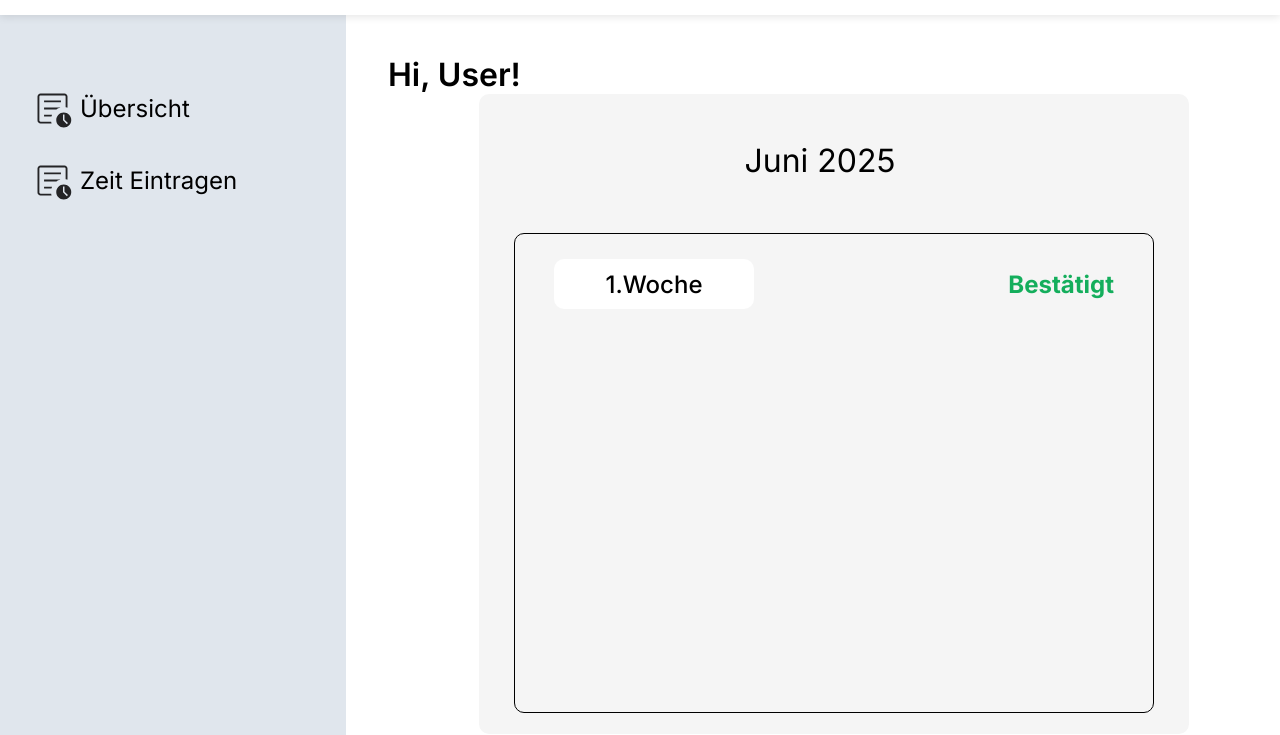
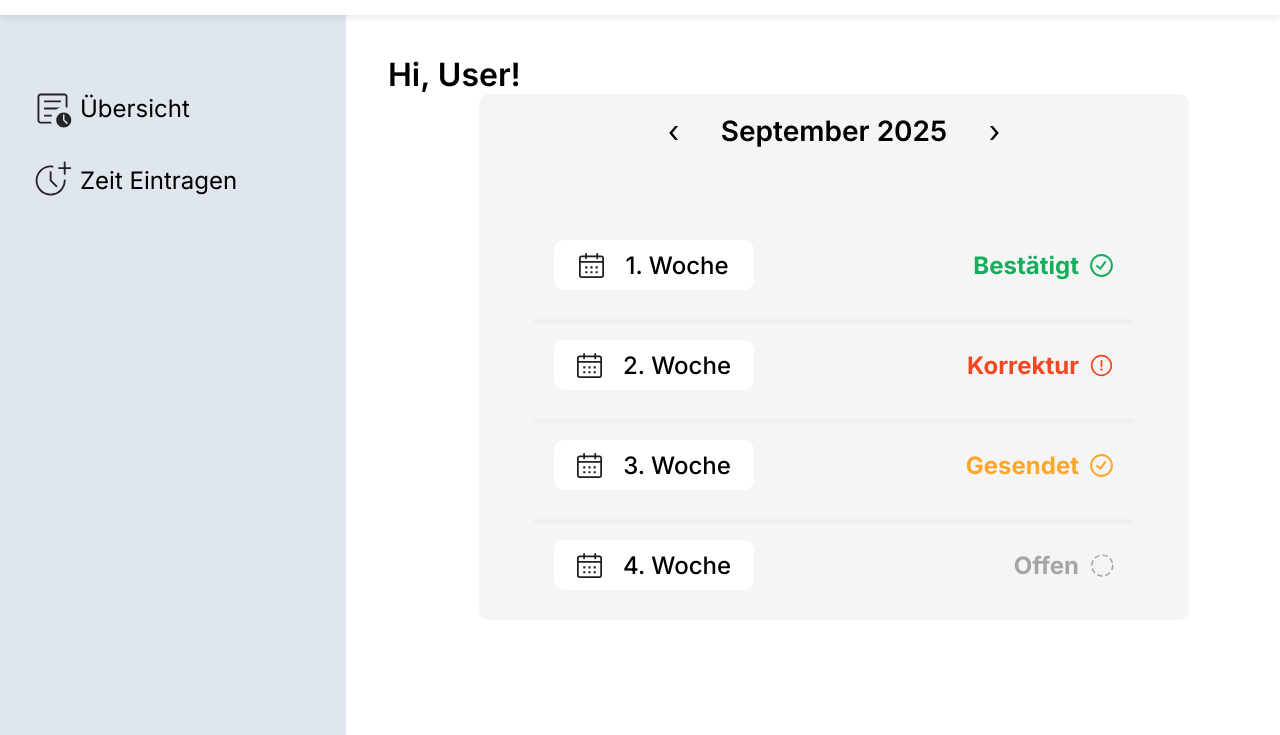
Before and after one commit to Abtingh/Zeiterfassung, a plain HTML site: page public/public-static/student_home.html in a window 1280 px wide. Shown: the part 85-820 px from the top of the page. Drawn offline with Linux system fonts and the light colour scheme; no server answers.

Commit message:
Student Home is 80% ready The week will be generated dynamically based on the current month and year. The buttons to navigate between months are also functional. The week status will be updated based on the data fetched from the server.

```diff
--- a/public/public-static/student_home.html
+++ b/public/public-static/student_home.html
@@ -6,6 +6,7 @@
     <meta name="viewport" content="width=device-width, initial-scale=1.0">
     <title>Student homepage</title>
     <link rel="stylesheet" href="../src/styles/home.css">
+    <link rel="stylesheet" href="../src/styles/Wocheübersicht.css">
     <link href="https://fonts.googleapis.com/css2?family=Inter:wght@400;500;600;700&display=swap" rel="stylesheet">
 </head>
 
@@ -31,26 +32,33 @@
         <div id="mainContent">
             <h2 class="nameHolder"></h2>
             <div class="weekOverview">
-                <div class="monat"><p>Juni 2025</p></div>
-                <div class="WochenStatus">
+                <div class="monthHead">
+                    <button id="prevBtn" class="iconBtn" aria-label="Vorheriger Monat">‹</button>
+                    <div id="monthLabel"></div>
+                    <button id="nextBtn" class="iconBtn" aria-label="Nächster Monat">›</button>
+                </div>
+                <div class="WochenStatus" id="wochenList">
                     <div class="weekCard">
-                        <div class="weekHolder"><p>1.Woche</p></div>
-                        <div class="statusHolder accepted"><p>Bestätigt</p></div>
+                        <div class="weekHolder">
+                        </div>
+                        <div class="statusHolder">
+                        </div>
                     </div>
-                    <!-- <div class="divider"></div> -->
                 </div>
             </div>
         </div>
         <div id="navbar">
             <ul>
                 <li><img src="../assets/iconHome.svg" alt="Home"><a href="#">Übersicht</a></li>
-                <li><img src="../assets/iconHome.svg" alt="TimeAdding"><a href="#">Zeit Eintragen</a></li>
-             </ul>
+                <li><img src="../assets/IconZeitEintragen.svg" alt="TimeAdding"><a href="#">Zeit Eintragen</a></li>
+            </ul>
         </div>
     </div>
     <script src="../src/services/logout.js"></script>
     <script src="../src/services/profileDropdown.js"></script>
     <script src="../src/services/userInfo.js"></script>
+    <script src="../src/services/weekCalculator.js"></script>
+
 </body>
 
 </html>
--- /dev/null
+++ b/public/src/services/weekCalculator.js
@@ -0,0 +1,142 @@
+
+function fridaysInMonth(year, month0) {
+  const daysInMonth = new Date(year, month0 + 1, 0).getDate();
+  const firstDow = new Date(year, month0, 1).getDay();
+  const firstFridayDate = 1 + ((5 - firstDow + 7) % 7);
+
+  const fridays = [];
+  for (let d = firstFridayDate; d <= daysInMonth; d += 7) {
+    fridays.push(new Date(year, month0, d));
+  }
+  return fridays;
+}
+
+
+/**
+ * Renders a list of week cards for the specified month and year.
+ * Each card displays the week number and a status placeholder.
+ * The weeks are based on Fridays found in the given month.
+ *
+ * @param {number} year - The year (e.g., 2023)
+ * @param {number} month0 - The month as zero-based index (0 = January, 11 = December)
+ * @returns {void}
+ *
+ * @example
+ * // Render weeks for March 2023
+ * renderMonthWeeks(2023, 2);
+ *
+ * @throws {Error} Logs error to console if 'weeksList' element is not found in DOM
+ */
+
+function renderMonthWeeks(year, month0) {
+  const container = document.getElementById('wochenList');
+  if (!container) {
+    console.error("Element with id 'wochenList' not found in the DOM.");
+    return;
+  }
+  container.innerHTML = '';
+
+  const fridays = fridaysInMonth(year, month0);
+
+  fridays.forEach((date, i) => {
+    const card = document.createElement('div');
+    card.className = 'weekCard';
+
+    const left = document.createElement('div');
+    left.className = 'weekHolder';
+    left.innerHTML = `<img src="../assets/iconWoche.svg" alt="">
+    <p>${i + 1}. Woche</p>`;
+
+    const right = document.createElement('div');
+    // Example status assignment
+    switch (i) {
+      case 0:
+        status = 'accepted';
+        break;
+      case 1:
+        status = 'needReview';
+        break;
+      case 2:
+        status = 'sent';
+        break;
+      default:
+        status = 'open';
+        break;
+    }
+    right.className = 'statusHolder';
+
+    switch (status) {
+      case 'accepted':
+        right.classList.add('accepted');
+        right.innerHTML = `
+          <p>Bestätigt</p>
+          <img src="../assets/iconAccepted.svg" alt="">
+        `;
+        break;
+
+        case 'needReview':
+        right.classList.add('needReview');
+        right.innerHTML = `
+          <p>Korrektur</p>
+          <img src="../assets/iconNeedReview.svg" alt="">
+        `;
+        break;
+
+        case 'sent':
+        right.classList.add('sent');
+        right.innerHTML = `
+          <p>Gesendet</p>
+          <img src="../assets/iconSent.svg" alt="">
+        `;
+        break;
+
+        case 'open':
+        right.classList.add('open');
+        right.innerHTML = `
+          <p>Offen</p>
+          <img src="../assets/iconOpen.svg" alt="">
+        `;
+        break;
+
+    default:
+      right.innerHTML = `<p>—</p>`;
+      break;
+    }
+
+    card.appendChild(left);
+    card.appendChild(right);
+    container.appendChild(card);
+  });
+
+  console.log(`Month ${month0 + 1}/${year} → ${fridays.length} weeks`);
+}
+
+const monthLabel = document.getElementById('monthLabel');
+let currentDate = new Date();
+
+const deMonth = new Intl.DateTimeFormat('de-DE', {
+  month: 'long',
+  year: 'numeric'
+});
+
+function renderMonth() {
+  // نمایش ماه
+  monthLabel.textContent = deMonth.format(currentDate);
+
+  // تعداد هفته‌ها را حساب کن و لیست بساز
+  renderMonthWeeks(currentDate.getFullYear(), currentDate.getMonth());
+}
+
+document.getElementById('prevBtn').addEventListener('click', () => {
+  currentDate.setMonth(currentDate.getMonth() - 1);
+  renderMonth();
+});
+
+document.getElementById('nextBtn').addEventListener('click', () => {
+  currentDate.setMonth(currentDate.getMonth() + 1);
+  renderMonth();
+});
+
+document.addEventListener('DOMContentLoaded', () => {
+  renderMonth(); // اولین بار ماه جاری
+});
--- /dev/null
+++ b/public/src/styles/Wocheübersicht.css
@@ -0,0 +1,121 @@
+
+
+.weekOverview {
+    background-color: #F5F5F5;
+    width: 710px;
+    margin: auto;
+    border-radius: 10px;
+    display: flex;
+    flex-direction: column;
+    align-items: center;
+}
+
+.monthHead {
+    display: flex;
+    align-items: center;
+    justify-content: space-between;
+    width: 50%;
+    gap: 16px;
+    font-family: 'Inter', sans-serif;
+    font-size: 28px;
+    font-weight: 600;
+    margin: 20px 0;
+}
+
+.iconBtn {
+    width: 34px;
+    height: 34px;
+    border-radius: 8px;
+    border: none;
+    background-color: transparent;
+    cursor: pointer;
+    font-size: 30px;
+    line-height: 30px;
+}
+
+.WochenStatus{
+  width: 640px;
+  border-radius: 10px;
+  margin-top: 52px;
+  overflow: hidden;         /* سایه خط بیرون نزند */
+  padding: 0 20px;          /* مثل طرح، حاشیه افقی */
+}
+
+.weekCard{
+  position: relative;       /* مهم */
+  display: flex;
+  flex-direction: row;
+  justify-content: space-between;
+  align-items: center;
+  margin: 0 auto 10px;
+  width: 600px;
+  height: 90px;
+  padding: 0 20px;
+  font-size: 24px;
+}
+
+.weekCard:not(:first-child)::before{
+  content: "";
+  position: absolute;
+  left: 0;
+  right: 0;
+  top: 0;
+  height: 0;                /* خود خط را با border می‌سازیم */
+  border-top: 1px solid rgba(36,36,38,0.05); /* #242426 @ 20% */
+  box-shadow: 0 1px 4px rgba(36,36,38,0.10); /* Drop shadow */
+}
+
+.weekHolder{
+    background-color: #fff;
+    width: 200px;
+    height: 50px;
+    border-radius: 10px;
+    display: flex;
+    justify-content: center;
+    align-items: center;
+    font-weight: 500;
+}
+
+.weekHolder img{
+    min-width: 25px;
+    min-height: 25px;
+    padding-right: 21px;
+}
+
+
+.statusHolder {
+    width: 200px;
+    height: 50px;
+    border-radius: 10px;
+    display: flex;
+    justify-content:end;
+    align-items: center;
+    font-weight: 500;
+}
+
+
+.statusHolder img{
+    min-width: 25px;
+    min-height: 25px;
+    padding-left: 10px;
+}
+
+.accepted {
+    color: #14AE5C;
+    font-weight: bold;
+}
+
+.open {
+    color: #A8A4A4;
+    font-weight: bold;
+}
+
+.needReview {
+    color: #F24822;
+    font-weight: bold;
+}
+
+.sent {
+    color: #FFA629;
+    font-weight: bold;
+}
--- a/public/src/styles/home.css
+++ b/public/src/styles/home.css
@@ -157,65 +157,3 @@
     font-weight: 600;
     position: relative;
 }
-
-.weekOverview {
-    background-color: #F5F5F5;
-    width: 710px;
-    height: 640px;
-    margin: auto;
-    border-radius: 10px;
-    display: flex;
-    flex-direction: column;
-    align-items: center;
-}
-
-.monat {
-    width: 215px;
-    height: 58px;
-    padding: 18px;
-    margin: 29px auto 0 auto;
-    font-family: 'Inter', sans-serif;
-    font-size: 32px;
-}
-
-.WochenStatus {
-    width: 640px;
-    height: 480px;
-    border-radius: 10px;
-    border: #000000 1px solid;
-    margin-top: 52px;
-}
-
-.weekCard {
-    display: flex;
-    flex-direction: row;
-    justify-content: space-between;
-    align-items: center;
-    margin: 0 auto;
-    width: 600px;
-    height: 100px;
-    padding: 0 20px;
-    font-size: 24px;
-}
-
-.weekHolder{
-    background-color: #fff;
-    width: 200px;
-    height: 50px;
-    border-radius: 10px;
-    display: flex;
-    justify-content: center;
-    align-items: center;
-    font-weight: 500;
-}
-
-.accepted {
-    color: #14AE5C;
-    font-weight: bold;
-}
-
-/* .divider {
-    width: 80%;
-    height: 1px;
-    background-color: rgba(0, 0, 0, 0.1);
-} */
```
Also changed, not shown: public/assets/IconZeitEintragen.svg (added), public/assets/iconAccepted.svg (added), public/assets/iconNeedReview.svg (added), public/assets/iconOpen.svg (added), public/assets/iconSent.svg (added), public/assets/iconWoche.svg (added).
